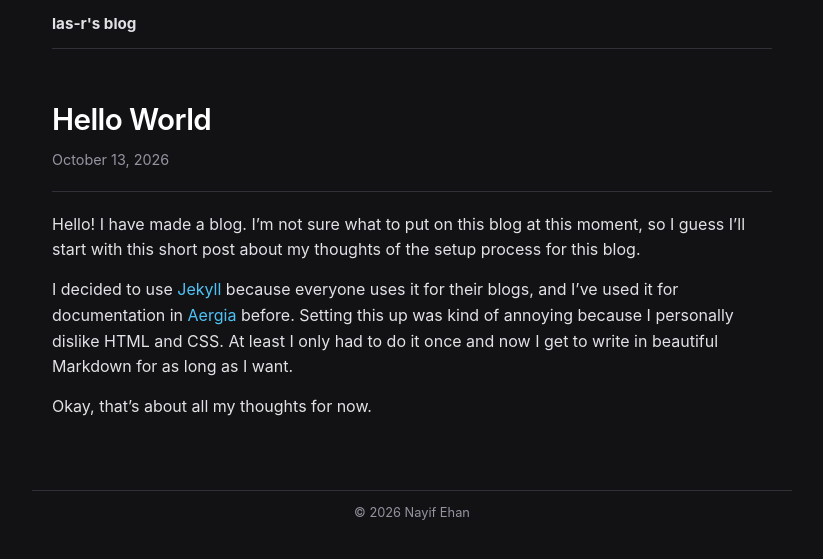
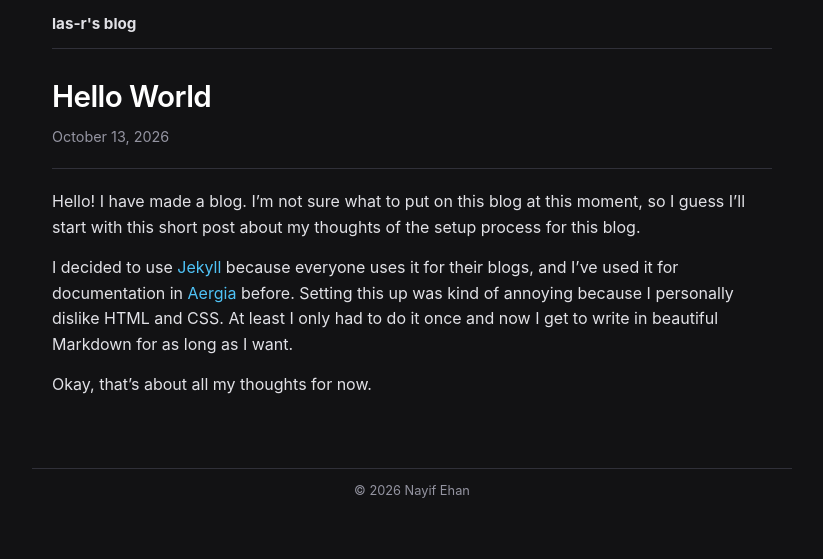
Before and after one commit to las-r/blog, a Jekyll site: the page built from _posts/2026-10-13-hello-world.md, in a window 1280 px wide. Shown: the top 559 px of the page, without its empty margins (228-1051 px from the left). Built offline with Jekyll 4.4.1, drawn with Linux system fonts in a browser that asks for light colours.

Commit message:
Make top margin of h1 smaller

```diff
--- a/assets/css/style.css
+++ b/assets/css/style.css
@@ -60,7 +60,10 @@ h1, h2, h3, h4 {
     margin-bottom: 0.6rem;
 }
 
-h1 { font-size: 1.85rem; }
+h1 {
+    font-size: 1.85rem;
+    margin-top: 0rem;
+}
 h2 { font-size: 1.4rem; }
 h3 { font-size: 1.15rem; }
 
```
